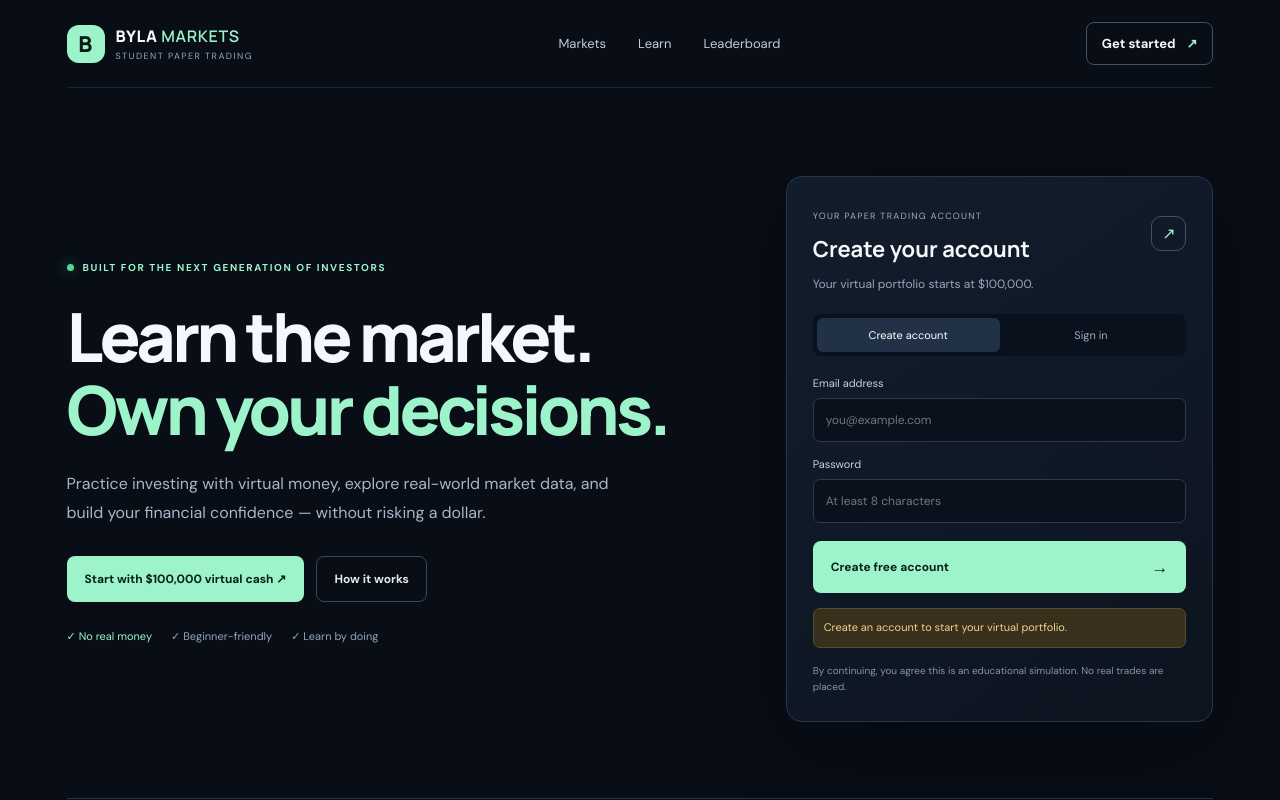
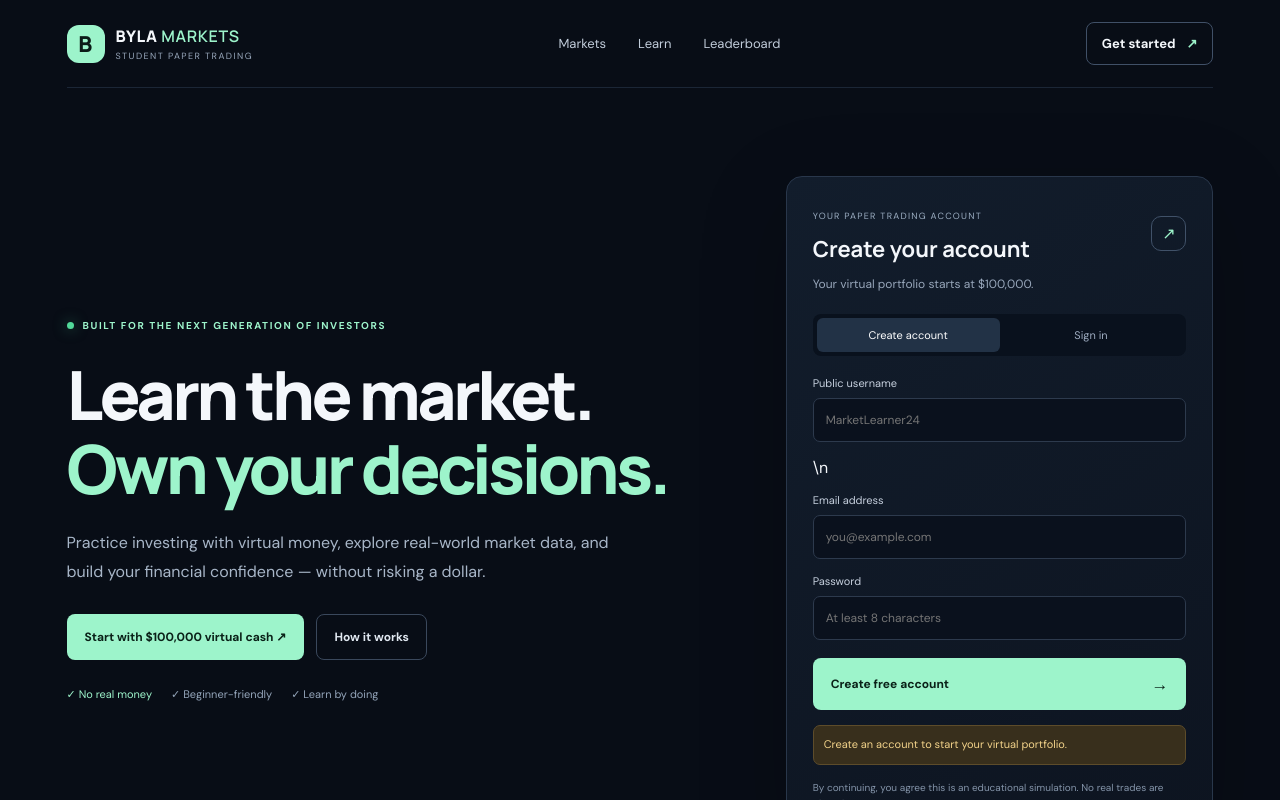
Before and after one commit to nick2146/byla-website, a Next.js app in the folder stock-simulator/: page / in a window 1280 px wide. Shown: the top 800 px of the page. Built offline with nearby package versions, Linux system fonts and the light colour scheme.

Commit message:
Connect signup identity and redirect authenticated users

```diff
--- a/stock-simulator/app/page.tsx
+++ b/stock-simulator/app/page.tsx
@@ -13,6 +13,7 @@ const watchlist = [
 export default function Home() {
   const [mode, setMode] = useState<"signin" | "signup">("signup");
   const [email, setEmail] = useState("");
+  const [username, setUsername] = useState("");
   const [password, setPassword] = useState("");
   const [notice, setNotice] = useState("Create an account to start your virtual portfolio.");
   const [busy, setBusy] = useState(false);
@@ -23,11 +24,11 @@ export default function Home() {
     setBusy(true);
     setNotice("");
     const supabase = createClient();
-    const result = mode === "signup" ? await supabase.auth.signUp({ email, password }) : await supabase.auth.signInWithPassword({ email, password });
+    const result = mode === "signup" ? await supabase.auth.signUp({ email, password, options: { data: { username } } }) : await supabase.auth.signInWithPassword({ email, password });
     setBusy(false);
     if (result.error) { setNotice(result.error.message); return; }
     if (mode === "signup" && !result.data.session) { setNotice("Check your email to confirm your account, then sign in."); return; }
-    if (result.data.user) { setUserEmail(result.data.user.email ?? email); setNotice("Signed in. Your virtual portfolio will be loaded from your account."); }
+    if (result.data.user) { window.location.href = "/dashboard"; }
   }
 
   return (
@@ -54,7 +55,7 @@ export default function Home() {
           <p className="card-subtitle">Your virtual portfolio starts at $100,000.</p>
           <div className="mode-switch"><button className={mode === "signup" ? "selected" : ""} onClick={() => setMode("signup")}>Create account</button><button className={mode === "signin" ? "selected" : ""} onClick={() => setMode("signin")}>Sign in</button></div>
           <form onSubmit={submitAuth}>
-            <label>Email address<input type="email" autoComplete="email" required value={email} onChange={e => setEmail(e.target.value)} placeholder="you@example.com" /></label>
+            {mode === "signup" && <label>Public username<input type="text" autoComplete="nickname" minLength={3} maxLength={24} pattern="[A-Za-z0-9_]+" required value={username} onChange={e => setUsername(e.target.value)} placeholder="MarketLearner24" /></label>}\n            <label>Email address<input type="email" autoComplete="email" required value={email} onChange={e => setEmail(e.target.value)} placeholder="you@example.com" /></label>
             <label>Password<input type="password" autoComplete={mode === "signup" ? "new-password" : "current-password"} minLength={8} required value={password} onChange={e => setPassword(e.target.value)} placeholder="At least 8 characters" /></label>
             <button className="button primary full" type="submit" disabled={busy}>{busy ? "Please wait…" : mode === "signup" ? "Create free account" : "Sign in"} <span>→</span></button>
           </form>
```
